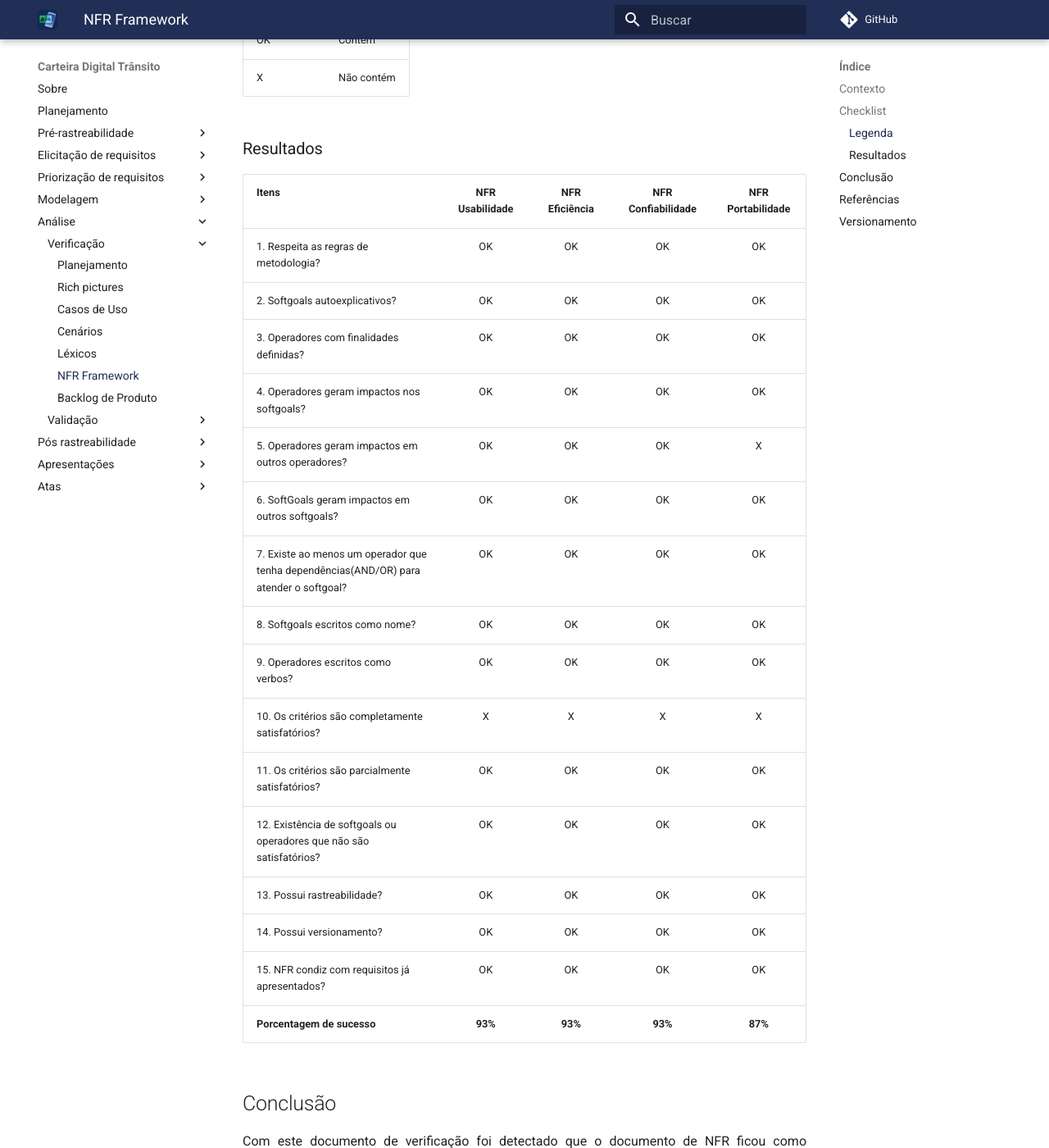
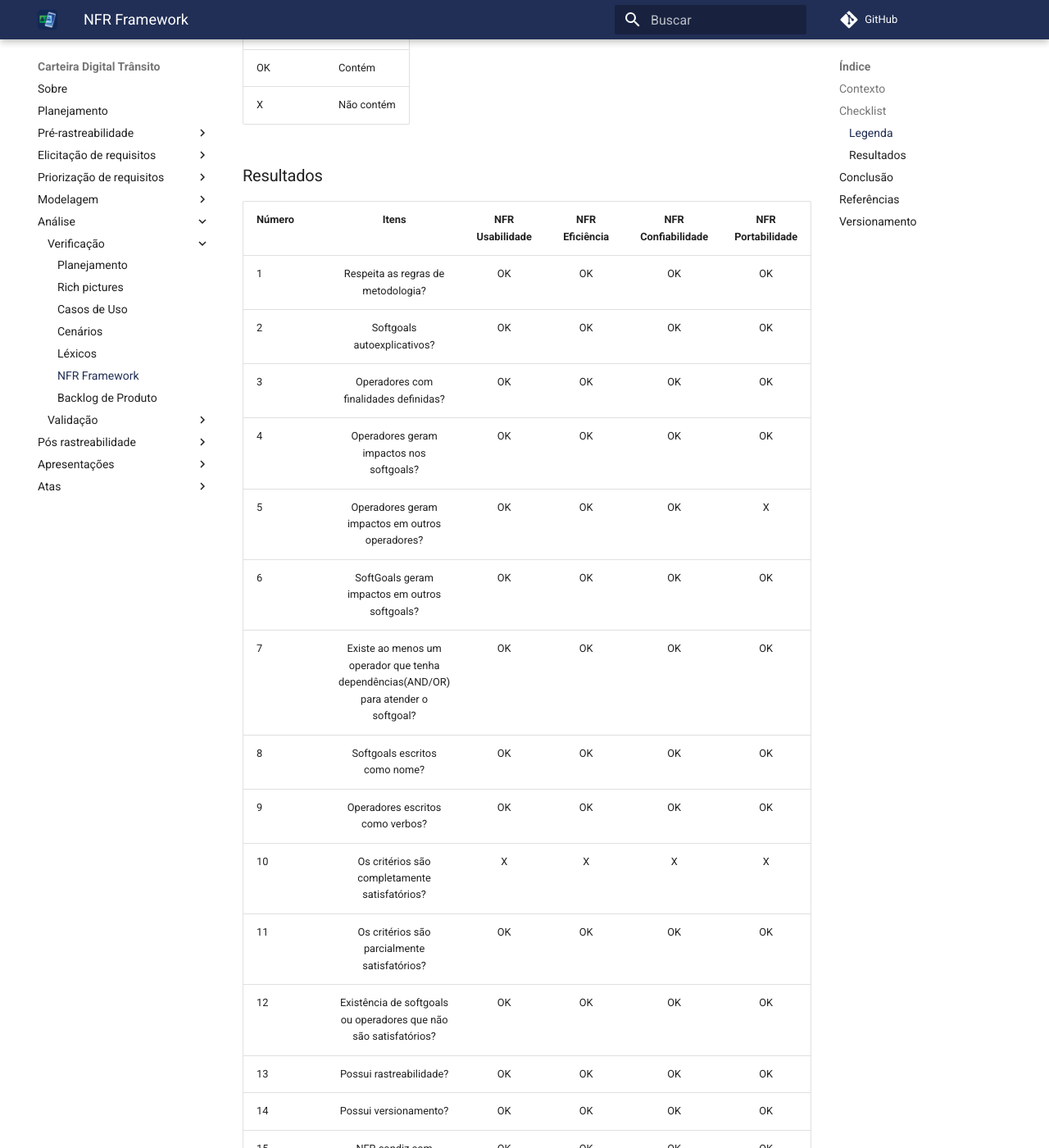
Before and after one commit to sergiosacj/2020.2-CarteiraDigitalTransito, an MkDocs documentation site: the page built from docs/analise/verificacao/nfr_framework.md, in a window 1280 px wide and 1400 px high, scrolled down 638 px. Shown: the whole window at 82% size. Built offline with MkDocs 1.6.1 and Material for MkDocs 9.7.7, drawn with Linux system fonts in a browser that asks for light colours; comment, search, counter and statistics services are not loaded; some of the changed text lies outside the part shown.

Commit message:
(#67) adicionado elementos de revisão

```diff
--- a/docs/analise/verificacao/nfr_framework.md
+++ b/docs/analise/verificacao/nfr_framework.md
@@ -21,24 +22,24 @@ O documento verificado está disponível [aqui](https://requisitos-de-software.g
 
 ### Resultados
 
-|Itens|NFR Usabilidade|NFR Eficiência|NFR Confiabilidade|NFR Portabilidade|
-|:-|:-:|:-:|:-:|:-:|
-|1. Respeita as regras de metodologia?|OK|OK|OK|OK|
-|2. Softgoals autoexplicativos?|OK|OK|OK|OK|
-|3. Operadores com finalidades definidas?|OK|OK|OK|OK|
-|4. Operadores geram impactos nos softgoals?|OK|OK|OK|OK|
-|5. Operadores geram impactos em outros operadores?|OK|OK|OK|X|
-|6. SoftGoals geram impactos em outros softgoals?|OK|OK|OK|OK|
-|7. Existe ao menos um operador que tenha dependências(AND/OR) para atender o softgoal?|OK|OK|OK|OK|
-|8. Softgoals escritos como nome?|OK|OK|OK|OK|
-|9. Operadores escritos como verbos?|OK|OK|OK|OK|
-|10. Os critérios são completamente satisfatórios?|X|X|X|X|
-|11. Os critérios são parcialmente satisfatórios?|OK|OK|OK|OK|
-|12. Existência de softgoals ou operadores que não são satisfatórios?|OK|OK|OK|OK|
-|13. Possui rastreabilidade?|OK|OK|OK|OK|
-|14. Possui versionamento?|OK|OK|OK|OK|
-|15. NFR condiz com requisitos já apresentados?|OK|OK|OK|OK|
-|**Porcentagem de sucesso**|**93%**|**93%**|**93%**|**87%**|
+|Número|Itens|NFR Usabilidade|NFR Eficiência|NFR Confiabilidade|NFR Portabilidade|
+|:-|:-:|:-:|:-:|:-:|:-:|
+|1| Respeita as regras de metodologia?|OK|OK|OK|OK|
+|2| Softgoals autoexplicativos?|OK|OK|OK|OK|
+|3| Operadores com finalidades definidas?|OK|OK|OK|OK|
+|4| Operadores geram impactos nos softgoals?|OK|OK|OK|OK|
+|5| Operadores geram impactos em outros operadores?|OK|OK|OK|X|
+|6| SoftGoals geram impactos em outros softgoals?|OK|OK|OK|OK|
+|7| Existe ao menos um operador que tenha dependências(AND/OR) para atender o softgoal?|OK|OK|OK|OK|
+|8| Softgoals escritos como nome?|OK|OK|OK|OK|
+|9| Operadores escritos como verbos?|OK|OK|OK|OK|
+|10| Os critérios são completamente satisfatórios?|X|X|X|X|
+|11| Os critérios são parcialmente satisfatórios?|OK|OK|OK|OK|
+|12| Existência de softgoals ou operadores que não são satisfatórios?|OK|OK|OK|OK|
+|13| Possui rastreabilidade?|OK|OK|OK|OK|
+|14| Possui versionamento?|OK|OK|OK|OK|
+|15| NFR condiz com requisitos já apresentados?|OK|OK|OK|OK|
+||**Porcentagem de sucesso**|**93%**|**93%**|**93%**|**87%**|
 
 ## Conclusão
 
```
Also changed, not shown: other parts of docs/analise/verificacao/nfr_framework.md (+4 -2 lines).
